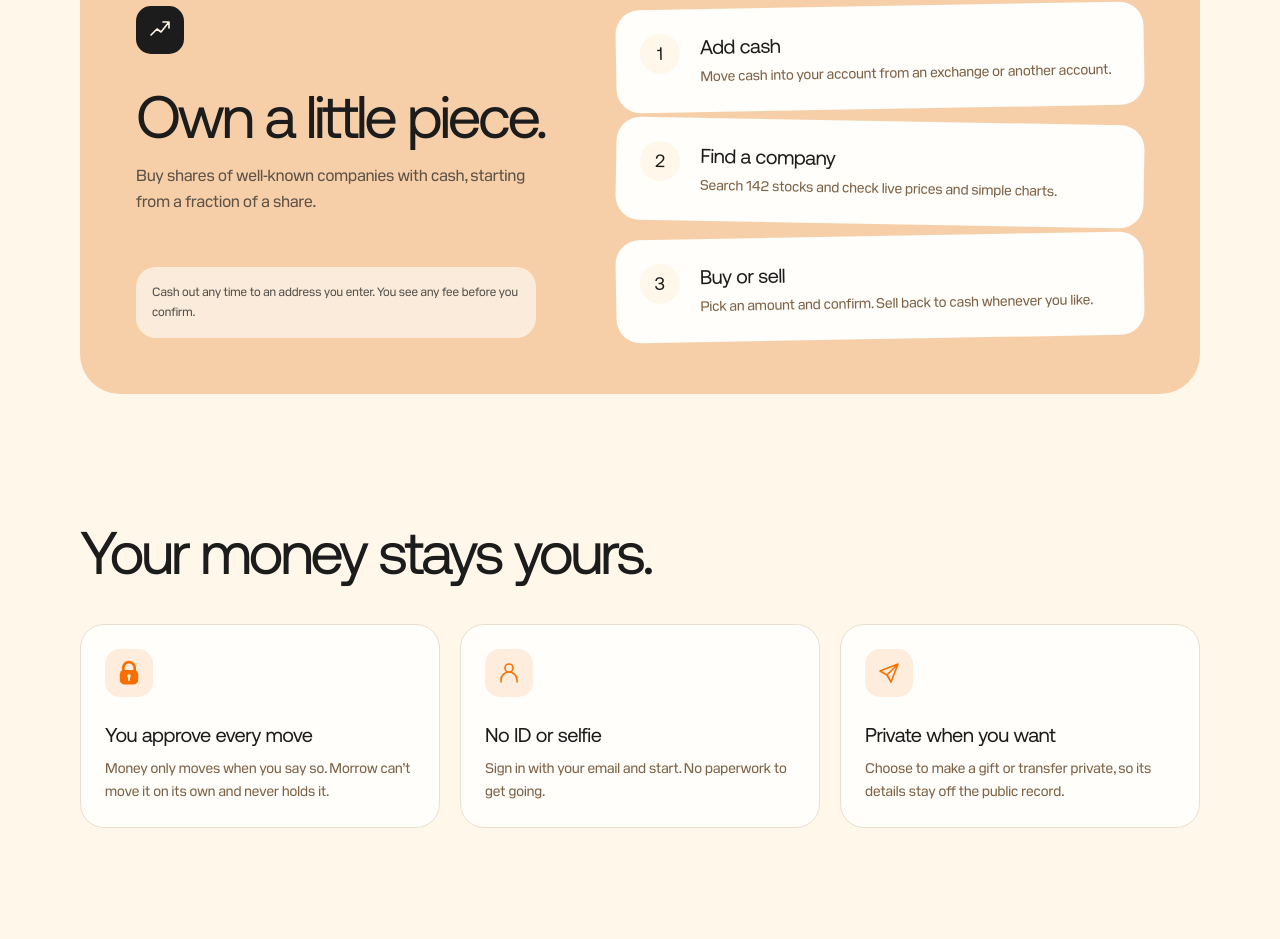
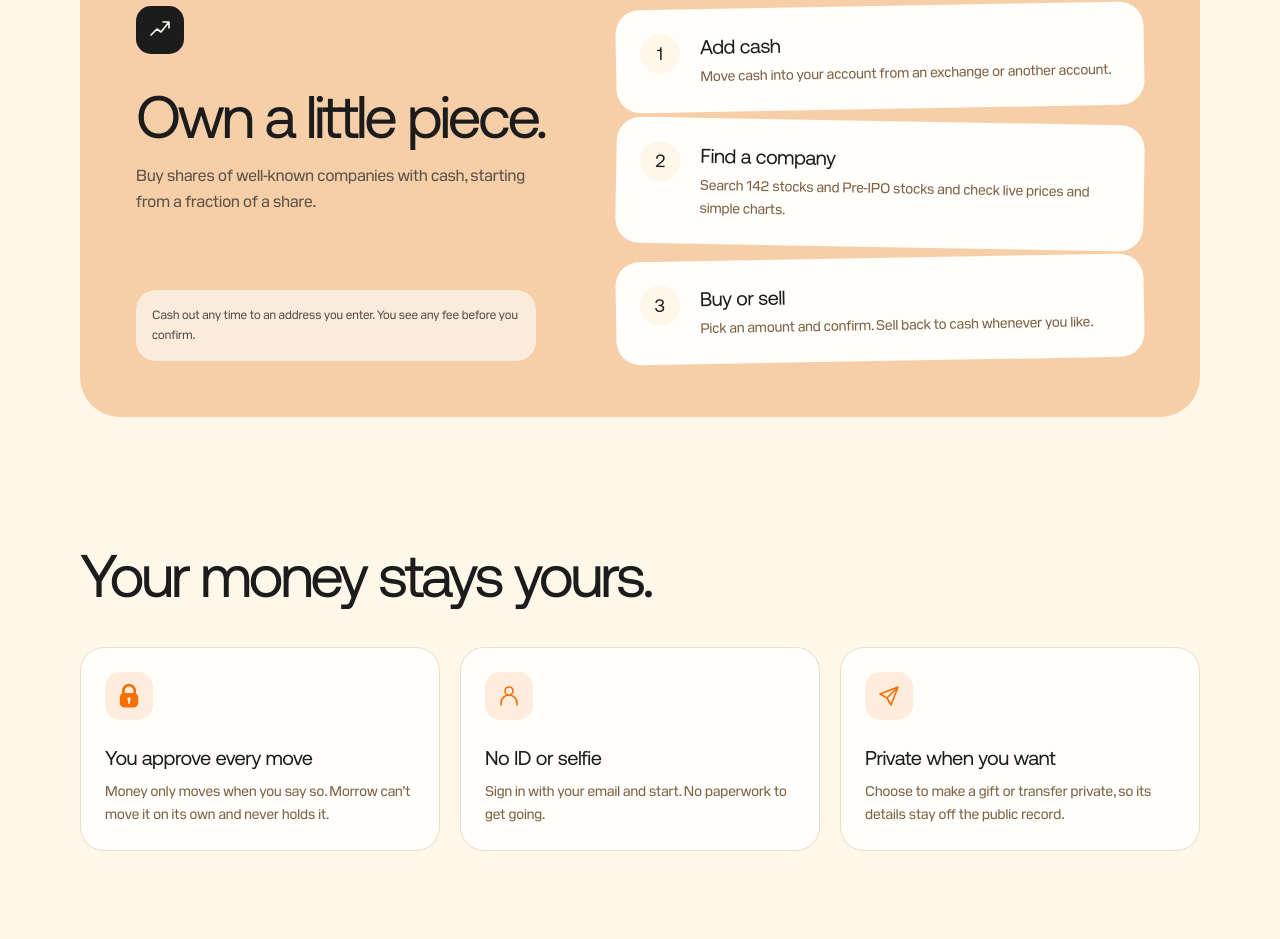
Before and after one commit to playriglabs/trymorrow, a SvelteKit app in the folder apps/landing/: page /how-it-works in a window 1280 px wide. Shown: the part 2169-3108 px from the top of the page. Built offline with nearby package versions, Linux system fonts and the light colour scheme; no server answers.

Commit message:
fix(landing): tighten the fee line and name pre-IPO stocks
The fee line read "under 50¢ to send", which only covered gifts; trades
cost the same and aren't sent anywhere. How it works now says the search
covers pre-IPO stocks too, since PreStocks sit alongside xStocks there.

```diff
--- a/apps/landing/src/lib/components/home-content.svelte
+++ b/apps/landing/src/lib/components/home-content.svelte
@@ -143,7 +143,7 @@ onMount(() => {
       </div>
       <p class="relative z-30 mt-6 hidden px-5 pb-2 text-xs text-stone md:block">
         <span class="mr-1.5 rounded-full bg-sun px-2.5 py-1 text-ink">Tiny fees</span> Most gifts and
-        trades cost under 50¢ to send.
+        trades cost under 50¢.
       </p>
       <div
         class="relative z-30 mx-auto hidden max-w-page items-center justify-between gap-4 px-6 pt-2 pb-10 text-[10px] text-stone sm:flex md:px-10 md:text-xs"
--- a/apps/landing/src/routes/how-it-works/+page.svelte
+++ b/apps/landing/src/routes/how-it-works/+page.svelte
@@ -97,7 +97,7 @@ const flows = [
       },
       {
         title: 'Find a company',
-        text: 'Search 142 stocks and check live prices and simple charts.',
+        text: 'Search 142 stocks and Pre-IPO stocks and check live prices and simple charts.',
       },
       {
         title: 'Buy or sell',
```
